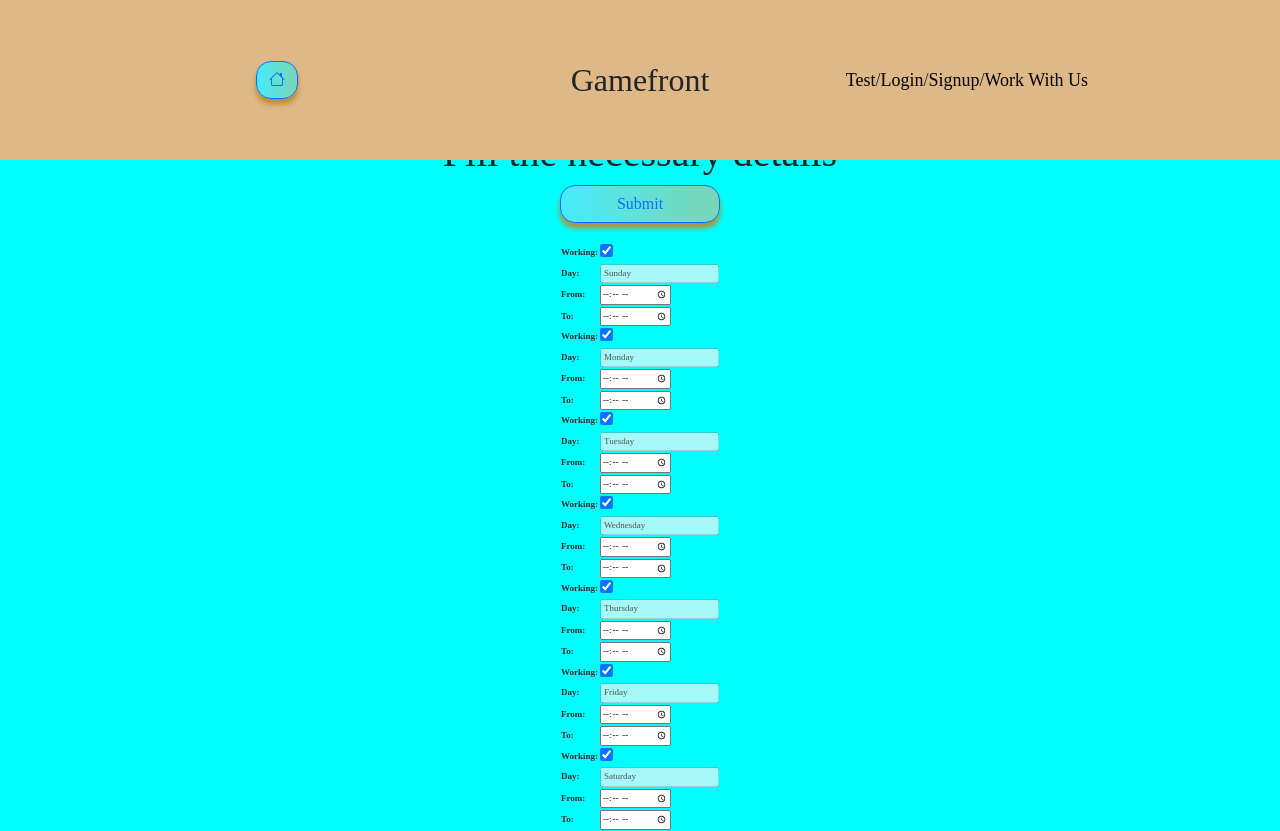
After one commit to SeveralSnipe/SSGamefront, a Django app: page /days/ in a window 1280 px wide. The commit adds this page. Run offline with Django 4.2, Linux system fonts and the light colour scheme; some libraries are stand-ins or nearby versions; some web fonts are replaced.

Commit message:
28/08/23 (new time logic, formset)

```diff
--- a/bookcourt/common/admin.py
+++ b/bookcourt/common/admin.py
@@ -13,5 +13,5 @@ admin.site.register(OrganizationLocation)
 admin.site.register(OrganizationLocationGameType)
 admin.site.register(GameType)
 admin.site.register(OrganizationLocationAmenities)
-admin.site.register(OrganizationLocationWorkingDays)
+admin.site.register(OrganizationLocationWorkingTime)
 admin.site.register(OrganizationGameImages)
--- a/bookcourt/common/forms.py
+++ b/bookcourt/common/forms.py
@@ -84,3 +84,37 @@ class OrganizationProfileForm(forms.ModelForm):
     class Meta:
         model= Organization
         fields=["organization_name","phone_number"]
+
+class TimeForm(forms.ModelForm):
+    class Meta:
+        model=OrganizationLocationWorkingTime
+        fields=['is_active','work_day_choices','from_time','to_time']
+        widgets={
+            'work_day_choices':forms.TextInput(attrs={'disabled':True, 'required': False}),
+            'from_time': forms.TimeInput(attrs={'type':'time', 'required': False}),
+            'to_time': forms.TimeInput(attrs={'type':'time', 'required': False}),
+        }
+        labels={
+            'is_active':'Working',
+            'work_day_choices':'Day',
+            'from_time':'From',
+            'to_time':'To',
+        }
+    def clean_from_time(self):
+        from_time=self.cleaned_data['from_time']
+        is_active=self.cleaned_data['is_active']
+        if(is_active):
+            if(from_time==None):
+                raise ValidationError("You must enter timings for active days.")
+        else:
+            return None
+        return from_time
+    def clean_to_time(self):
+        to_time=self.cleaned_data['to_time']
+        is_active=self.cleaned_data['is_active']
+        if(is_active):
+            if(to_time==None):
+                raise ValidationError("You must enter timings for active days.")
+        else:
+            return None
+        return to_time
--- a/bookcourt/common/models.py
+++ b/bookcourt/common/models.py
@@ -330,6 +330,8 @@ class Organization(models.Model):
     is_terms_and_conditions_agreed=models.BooleanField(default=False)
     status=models.IntegerField(choices=status_choices, default= PENDING)
     is_active=models.BooleanField(default=True)
+    created_date=models.DateField(auto_now=True)
+    approved_date=models.DateField(null=True,blank=True)
 
     def __str__(self):
         return self.user.username
@@ -372,8 +374,7 @@ class OrganizationLocationGameType(models.Model):
     description=models.TextField()
     is_active=models.BooleanField(default=True)
 
-
-class OrganizationLocationWorkingDays(models.Model):
+class OrganizationLocationWorkingTime(models.Model):
     SUNDAY = 0
     MONDAY = 1
     TUESDAY = 2
@@ -382,19 +383,90 @@ class OrganizationLocationWorkingDays(models.Model):
     FRIDAY = 5
     SATURDAY = 6
     day_choices = (
-        (SUNDAY, 'Sunday'),
-        (MONDAY, 'Monday'),
-        (TUESDAY, 'Tuesday'),
-        (WEDNESDAY, 'Wednesday'),
-        (THURSDAY, 'Thursday'),
-        (FRIDAY, 'Friday'),
-        (SATURDAY, 'Saturday'),
+        ('Sunday', 'Sunday'),
+        ('Monday', 'Monday'),
+        ('Tuesday', 'Tuesday'),
+        ('Wednesday', 'Wednesday'),
+        ('Thursday', 'Thursday'),
+        ('Friday', 'Friday'),
+        ('Saturday', 'Saturday'),
         )
-    organization_location=models.ForeignKey(OrganizationLocation, on_delete=models.CASCADE)
-    days=models.IntegerField(choices=day_choices)
-    work_from_time=models.TimeField()
-    work_to_time=models.TimeField()
+    organization_location= models.ForeignKey(OrganizationLocation, on_delete=models.CASCADE)
+    work_day_choices=models.CharField(max_length=10, choices= day_choices)
+    from_time=models.TimeField()
+    to_time=models.TimeField()
     is_active=models.BooleanField(default=True)
+
+# class OrganizationLocationWorkingDays(models.Model):
+#     SUNDAY = 0
+#     MONDAY = 1
+#     TUESDAY = 2
+#     WEDNESDAY = 3
+#     THURSDAY = 4
+#     FRIDAY = 5
+#     SATURDAY = 6
+#     day_choices = (
+#         (SUNDAY, 'Sunday'),
+#         (MONDAY, 'Monday'),
+#         (TUESDAY, 'Tuesday'),
+#         (WEDNESDAY, 'Wednesday'),
+#         (THURSDAY, 'Thursday'),
+#         (FRIDAY, 'Friday'),
+#         (SATURDAY, 'Saturday'),
+#         )
+#     organization_location=models.ForeignKey(OrganizationLocation, on_delete=models.CASCADE)
+#     days=models.IntegerField(choices=day_choices)
+#     work_from_time=models.TimeField()
+#     work_to_time=models.TimeField()
+#     is_active=models.BooleanField(default=True)
+
+# class OrganizationLocationWorkingTime(models.Model):
+#     organization=models.ForeignKey(OrganizationLocation, on_delete=models.CASCADE)
+#     primary_from_time=models.TimeField()
+#     primary_to_time=models.TimeField()
+#     secondary_from_time=models.TimeField(null=True,blank=True)
+#     secondary_to_time=models.TimeField(null=True,blank=True)
+
+#     def stringify_time(self, choice):
+#         if choice==1:
+#             return self.primary_from_time+'-'+self.primary_to_time
+#         else:
+#             return self.secondary_from_time+'-'+self.secondary_to_time
+
+# class OrganizationLocationWorkingDay(models.Model):
+#     SUNDAY = 0
+#     MONDAY = 1
+#     TUESDAY = 2
+#     WEDNESDAY = 3
+#     THURSDAY = 4
+#     FRIDAY = 5
+#     SATURDAY = 6
+#     day_choices = (
+#         (SUNDAY, 'Sunday'),
+#         (MONDAY, 'Monday'),
+#         (TUESDAY, 'Tuesday'),
+#         (WEDNESDAY, 'Wednesday'),
+#         (THURSDAY, 'Thursday'),
+#         (FRIDAY, 'Friday'),
+#         (SATURDAY, 'Saturday'),
+#         )
+#     # PRIMARY = 0
+#     # SECONDARY = 1
+#     # time_choices = (
+#     #     (PRIMARY, 'Primary Time Slot'),
+#     #     (SECONDARY, 'Secondary Time Slot')
+#     # )
+
+#     workingtimes=models.ForeignKey(OrganizationLocationWorkingTime, on_delete=models.CASCADE)
+#     day=models.IntegerField(choices=day_choices)
+#     timing=models.BooleanField()
+#     # def get_times(self):
+#     #     return (
+#     #         (1, self.workingtimes.stringify(1)),
+#     #         (2, self.workingtimes.stringify(2)),
+#     #         )
+
+
 
 
 class OrganizationGameImages(models.Model):
--- a/bookcourt/common/static/styles.css
+++ b/bookcourt/common/static/styles.css
@@ -40,6 +40,7 @@
     display: grid;
     align-items: center;
     justify-content: center;
+    font-size: xx-small;
 }
 .homeform > *:not(:last-child) {
     display: block;
--- a/bookcourt/common/templates/base.html
+++ b/bookcourt/common/templates/base.html
@@ -19,7 +19,7 @@
             <a href="{% url 'home' %}" class="btn btn-outline-primary"><i class="bi-house"></i></a>
         </div>
         <div class="loginoptions">
-            {% if user.is_authenticated %}<a href="{% url 'logout' %}" style="text-decoration: none; color: black;">Logout</a>{% else %}<a href="{% url 'login' %}" style="text-decoration: none; color: black;">Login</a>/<a href="{% url 'placeholder' %}" style="text-decoration: none; color: black;">Signup</a>/<a href="{% url 'neworg' %}" style="text-decoration: none; color: black;">Work With Us</a>{% endif %}
+            <a href="{% url 'days' %}" style="text-decoration: none; color: black;">Test</a>/{% if user.is_authenticated %}<a href="{% url 'logout' %}" style="text-decoration: none; color: black;">Logout</a>{% else %}<a href="{% url 'login' %}" style="text-decoration: none; color: black;">Login</a>/<a href="{% url 'placeholder' %}" style="text-decoration: none; color: black;">Signup</a>/<a href="{% url 'neworg' %}" style="text-decoration: none; color: black;">Work With Us</a>{% endif %}
         </div>
     </div>
     <div class="content">
--- /dev/null
+++ b/bookcourt/common/templates/days.html
@@ -0,0 +1,15 @@
+{% extends 'base.html' %}
+{% block content %}
+<div class="form">
+    <h1>Fill the necessary details</h1>
+        <form action="" method="post" class="homeform" enctype="multipart/form-data">
+            {{ formset.management_form }}
+            {% csrf_token %}
+            <table>
+                {% for form in formset %}
+                {{form}}
+                {% endfor %}
+            <input type="submit" value="Submit" class="btn btn-outline-primary">
+        </form>
+</div>
+{% endblock %}
--- a/bookcourt/common/urls.py
+++ b/bookcourt/common/urls.py
@@ -1,5 +1,5 @@
 from django.urls import path
-from .views import HomeForm, CreateUserProfileView, MyLoginView
+from .views import *
 from django.views.generic import TemplateView
 from django.contrib.auth.views import LogoutView
 from . import views
@@ -14,4 +14,5 @@ urlpatterns=[
     path('neworg/',CreateUserProfileView.as_view(), name='neworg'),
     path('login/',MyLoginView.as_view(), name='login'),
     path('logout/', LogoutView.as_view(next_page='login'),name='logout'),
+    path('days/',TimingCreate.as_view(), name='days')
 ]
--- a/bookcourt/common/views.py
+++ b/bookcourt/common/views.py
@@ -1,3 +1,4 @@
+from django.forms.models import BaseModelForm
 from django.http import HttpResponse, HttpResponseRedirect
 from django.shortcuts import render
 from django.urls import reverse_lazy
@@ -8,8 +9,9 @@ from django.template.loader import render_to_string
 from django.contrib.auth.views import LoginView
 from django.contrib.auth.models import Group
 from django.contrib import messages
-from .forms import CustomUserCreationForm, HomeForm, OrganizationProfileForm, TempForm
-from .models import Area, OrganizationLocationAmenities, OrganizationLocationGameType, OrganizationLocation, Organization, OrganizationLocationWorkingDays, GameType, Tenant
+from .forms import *
+from .models import *
+from django.forms import formset_factory
 # Create your views here.
 class HomeForm(FormView):
     form_class=TempForm
@@ -56,12 +58,12 @@ def locationdetail(request):
     amenitiesobj=OrganizationLocationAmenities.objects.get(organization_location=locationobj)
     workinglist=[]
     #workingobj=OrganizationLocationWorkingDays.objects.filter(organization=locationobj)
-    for i in range(7):
-        daytimeobj=OrganizationLocationWorkingDays.objects.get(organization_location=locationobj, days=i)
-        startendpair={}
-        startendpair['start']=daytimeobj.work_from_time
-        startendpair['end']=daytimeobj.work_to_time
-        workinglist.append(startendpair)
+    # for i in range(7):
+    #     daytimeobj=OrganizationLocationWorkingDays.objects.get(organization_location=locationobj, days=i)
+    #     startendpair={}
+    #     startendpair['start']=daytimeobj.work_from_time
+    #     startendpair['end']=daytimeobj.work_to_time
+    #     workinglist.append(startendpair)
     #workingobj=OrganizationLocationWorkingDays.objects.get(organization=locationobj)
     print(workinglist)
     context_dict={'org':org,
@@ -138,3 +140,36 @@ class MyLoginView(LoginView):
     def form_invalid(self, form):
         messages.error(self.request,'Invalid username or password')
         return self.render_to_response(self.get_context_data(form=form))
+
+class TimingCreate(CreateView):
+    model=OrganizationLocationWorkingTime
+    form_class=TimeForm
+    success_url=reverse_lazy('placeholder')
+    def get(self, request):
+        days=['Sunday','Monday','Tuesday','Wednesday','Thursday','Friday','Saturday']
+        TimeFormSet = formset_factory(TimeForm, max_num=7, min_num=7)
+        formset=TimeFormSet(initial=[{'work_day_choices': day} for day in days])
+        return render(request, "days.html", {'formset':formset})
+
+    def post(self, request):
+        TimeFormSet = formset_factory(TimeForm, max_num=7, min_num=7)
+        formset=TimeFormSet(request.POST, request.FILES)
+        if formset.is_valid():
+            for form in formset:
+                print(form.cleaned_data)
+            return render(request,"placeholder.html",{'formset':formset})
+        print(formset.errors)
+        return render(request, "home.html", {'formset':formset})
+
+def timingcreate(request):
+    days=['Sunday','Monday','Tuesday','Wednesday','Thursday','Friday','Saturday']
+    context ={}
+    TimeFormSet = formset_factory(TimeForm, max_num=7, min_num=7)
+    formset = TimeFormSet(request.POST or None, initial=[{'work_day_choices': day} for day in days])
+    if formset.is_valid():
+        for form in formset:
+            print(form.cleaned_data)
+        return render(request,"placeholder.html",context)
+
+    context['formset']= formset
+    return render(request, "days.html", context)
```
Also changed, not shown: bookcourt/common/migrations/0011_delete_organizationlocationworkingdays.py (added), bookcourt/common/migrations/0012_organizationlocationworkingday_organizationlocationworkingtime.py (added), bookcourt/common/migrations/0013_auto_20230828_1346.py (added), bookcourt/common/migrations/0014_alter_organization_created_date.py (added), bookcourt/common/migrations/0015_auto_20230828_1734.py (added), bookcourt/common/migrations/0016_organizationlocationworkingtime.py (added).
